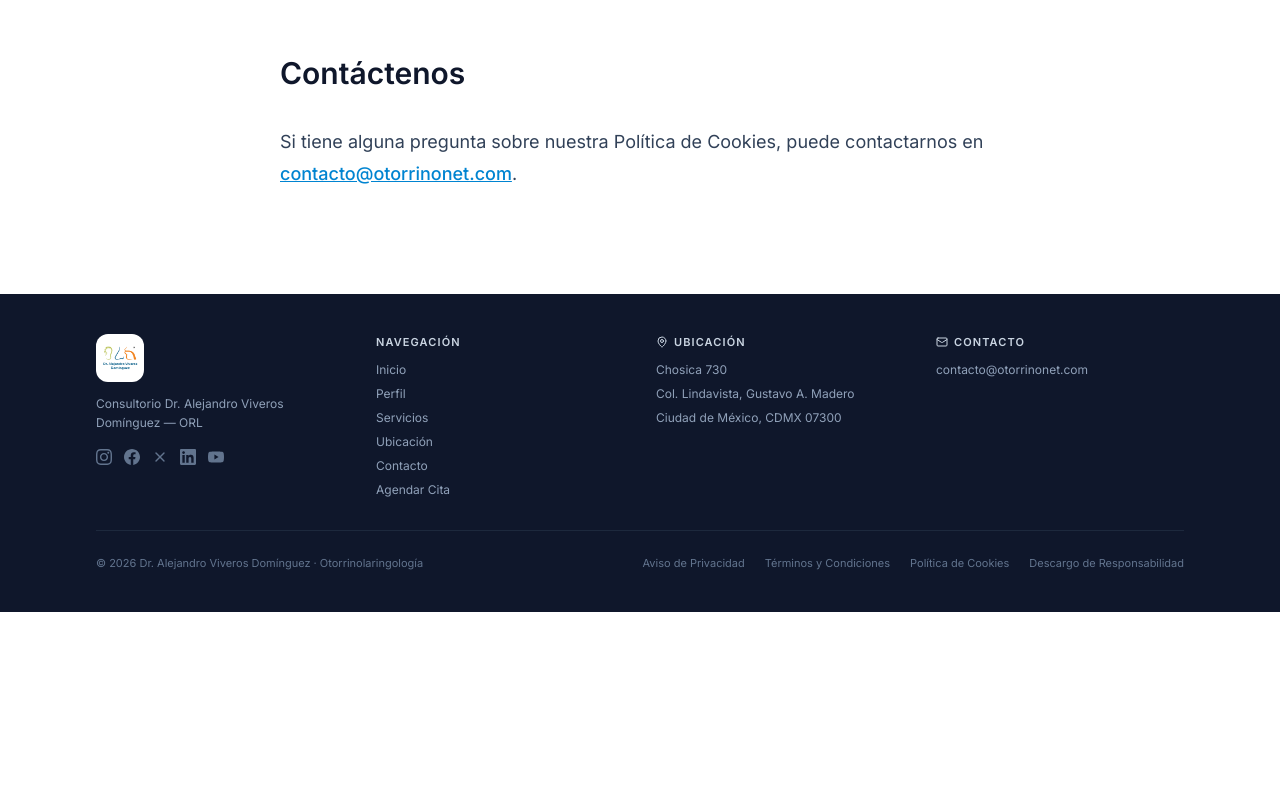
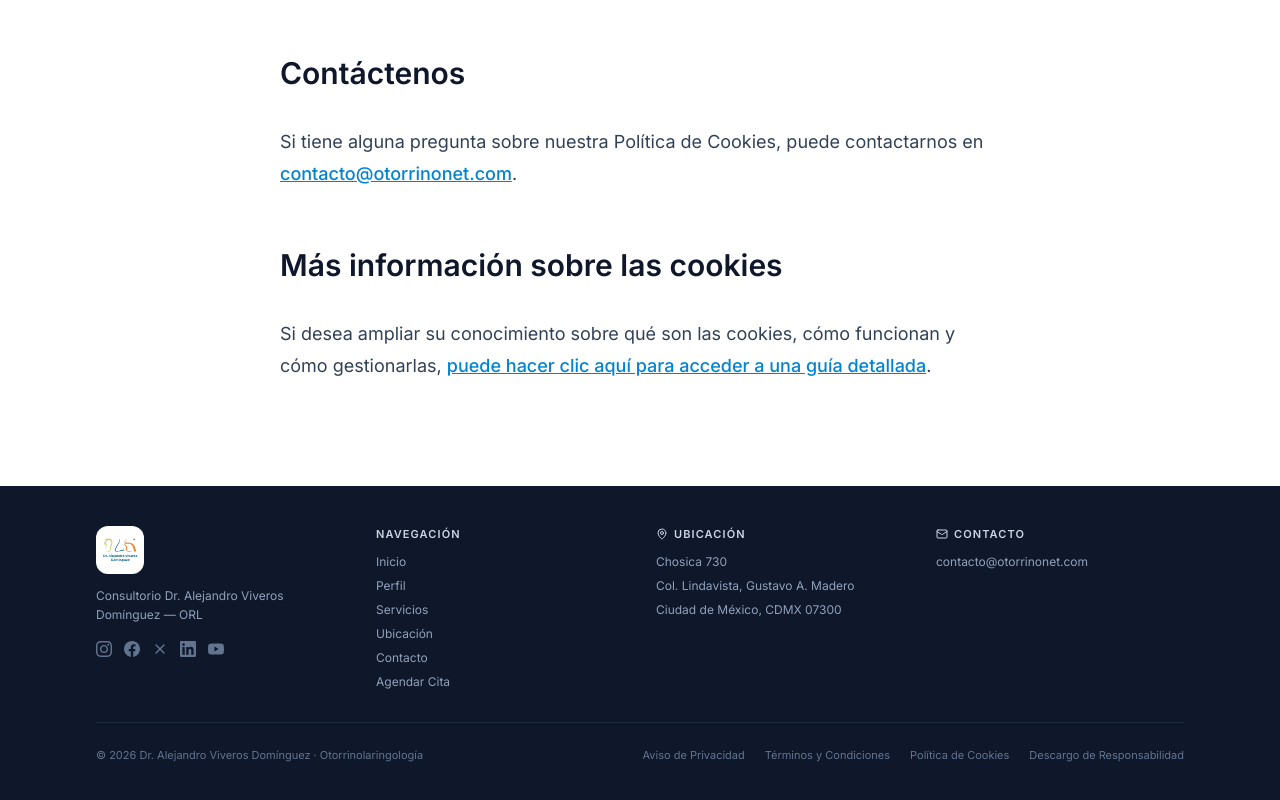
Before and after one commit to soreviv/otorrinonet2, a Next.js app in the folder app/: page /cookies in a window 1280 px wide. Shown: the part 2284-3084 px from the top of the page. Before the commit the page ends 2896 px from the top, so only its background shows below. Built offline with nearby package versions, Linux system fonts and the light colour scheme.

Commit message:
feat: agregar enlace de más información sobre cookies en política de cookies
Co-Authored-By: Claude Sonnet 4.6 <noreply@anthropic.com>

```diff
--- a/app/src/app/(public)/cookies/page.tsx
+++ b/app/src/app/(public)/cookies/page.tsx
@@ -97,6 +97,22 @@ export default function CookiesPage() {
           <a href="mailto:contacto@otorrinonet.com">contacto@otorrinonet.com</a>.
         </p>
       </section>
+
+      <section>
+        <h2>Más información sobre las cookies</h2>
+        <p>
+          Si desea ampliar su conocimiento sobre qué son las cookies, cómo funcionan y cómo
+          gestionarlas,{' '}
+          <a
+            href="http://mzl.la/1BAQyo7"
+            target="_blank"
+            rel="noopener noreferrer"
+          >
+            puede hacer clic aquí para acceder a una guía detallada
+          </a>
+          .
+        </p>
+      </section>
     </LegalPageShell>
   )
 }
```
